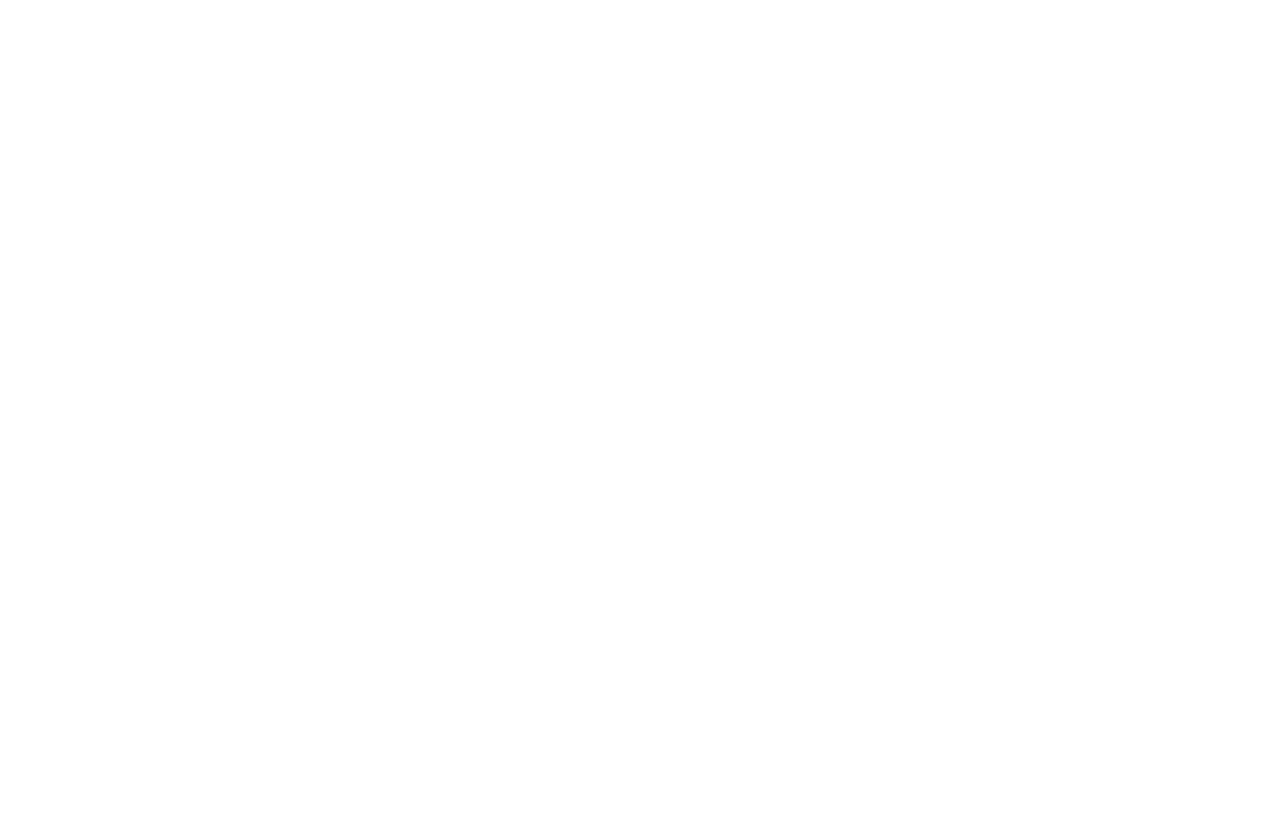
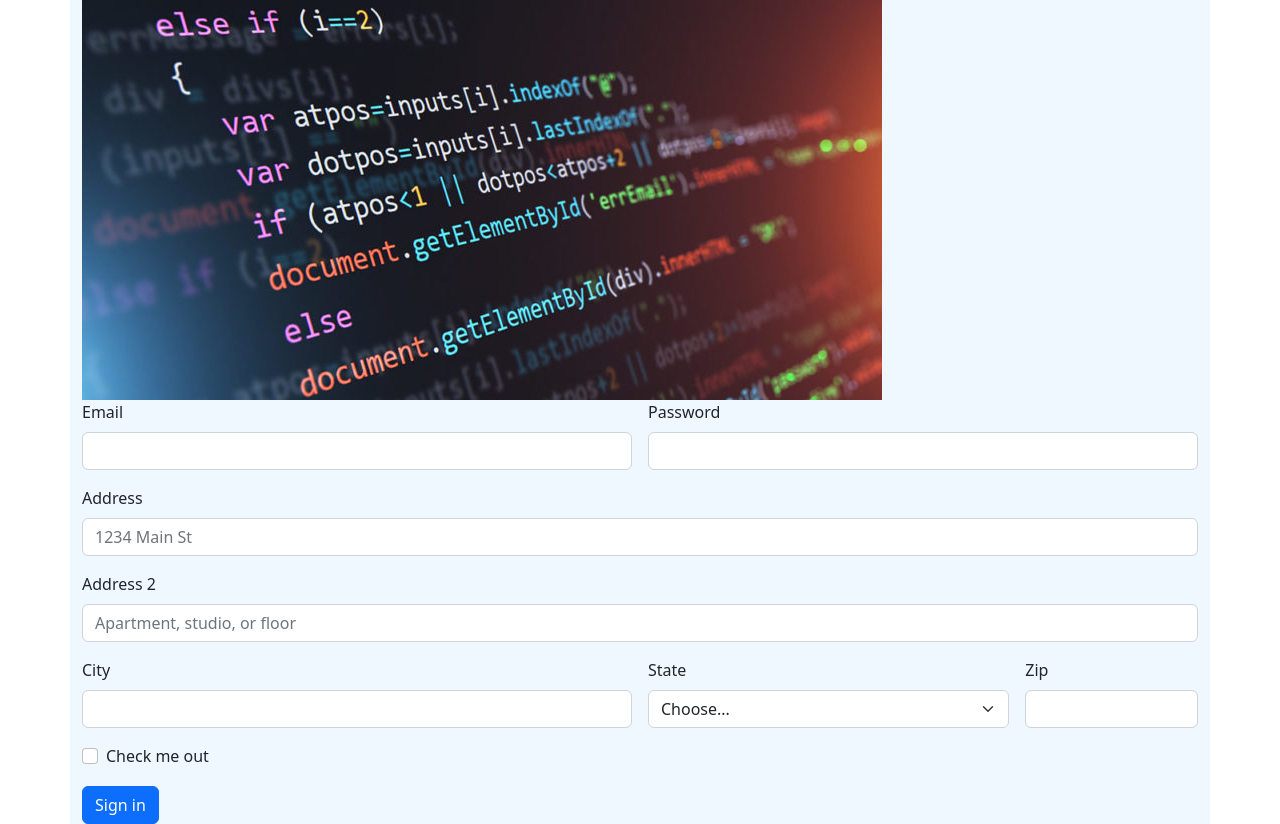
Before and after one commit to Anthony2799/ProyectWebSite, a plain HTML site: page indext.html in a window 1280 px wide. Before the commit the page ends 800 px from the top, so only its background shows below. Drawn offline with nearby package versions, Linux system fonts and the light colour scheme.

Commit message:
"Agrego img y algunos cambios en el css"

```diff
--- a/indext.html
+++ b/indext.html
@@ -13,7 +13,58 @@
     </head>
     <body>
         <div class="container">
+            <header class="cool">
+                <img src="./img/as.jpg">
+            </header>
+            <section class="cool">
 
+            </section>
+            <footer class="grid cool">
+                <form class="row g-3">
+                    <div class="col-md-6">
+                    <label for="inputEmail4" class="form-label">Email</label>
+                    <input type="email" class="form-control" id="inputEmail4">
+                    </div>
+                    <div class="col-md-6">
+                    <label for="inputPassword4" class="form-label">Password</label>
+                    <input type="password" class="form-control" id="inputPassword4">
+                    </div>
+                    <div class="col-12">
+                    <label for="inputAddress" class="form-label">Address</label>
+                    <input type="text" class="form-control" id="inputAddress" placeholder="1234 Main St">
+                    </div>
+                    <div class="col-12">
+                    <label for="inputAddress2" class="form-label">Address 2</label>
+                    <input type="text" class="form-control" id="inputAddress2" placeholder="Apartment, studio, or floor">
+                    </div>
+                    <div class="col-md-6">
+                    <label for="inputCity" class="form-label">City</label>
+                    <input type="text" class="form-control" id="inputCity">
+                    </div>
+                    <div class="col-md-4">
+                    <label for="inputState" class="form-label">State</label>
+                    <select id="inputState" class="form-select">
+                        <option selected>Choose...</option>
+                        <option>...</option>
+                    </select>
+                    </div>
+                    <div class="col-md-2">
+                    <label for="inputZip" class="form-label">Zip</label>
+                    <input type="text" class="form-control" id="inputZip">
+                    </div>
+                    <div class="col-12">
+                    <div class="form-check">
+                        <input class="form-check-input" type="checkbox" id="gridCheck">
+                        <label class="form-check-label" for="gridCheck">
+                        Check me out
+                        </label>
+                    </div>
+                    </div>
+                    <div class="col-12">
+                    <button type="submit" class="btn btn-primary">Sign in</button>
+                    </div>
+                </form>
+            </footer>
         </div>
     </body>
 </html>
--- a/style/style.css
+++ b/style/style.css
@@ -0,0 +1,21 @@
+*{
+    background-color: aliceblue;
+}
+
+header{
+    padding: 0%;
+    margin: 0%;
+    width: 100%;
+    height: 100%;
+    box-sizing: border-box;
+
+}
+
+.imgH{
+    box-sizing: border-box;
+    width: 100%;
+    height: 100%;
+    background-size:cover ;
+
+
+}
```
Also changed, not shown: img/WhatsApp Image 2022-08-04 at 10.47.32 PM.jpeg (added), img/as.jpg (added).
